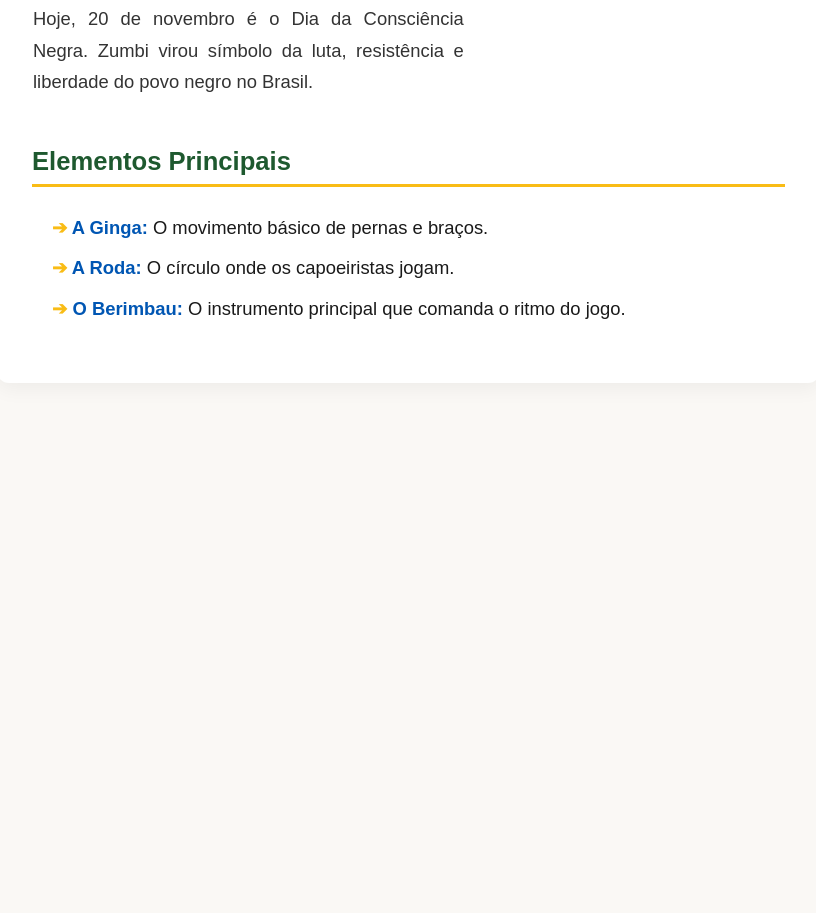
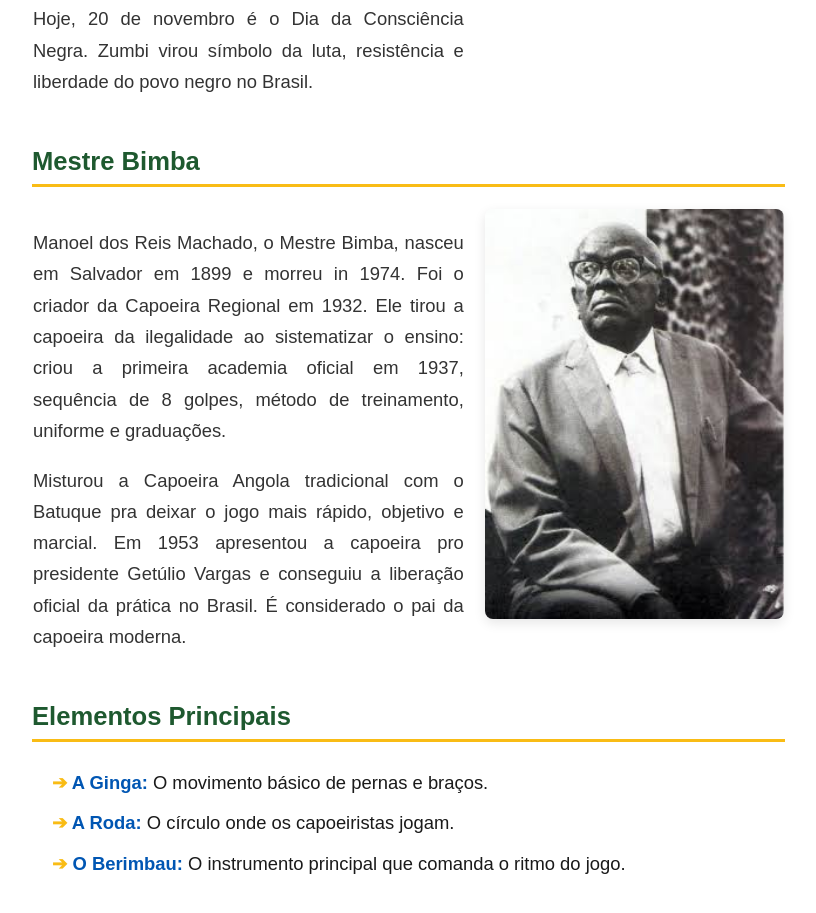
Before and after one commit to cenasOO/Kilombo_Dos_Guerreiros, a plain HTML site: page index.html in a window 1280 px wide. Shown: the part 1540-2453 px from the top of the page, without its empty margins (369-1185 px from the left). Before the commit the page ends 1974 px from the top, so only its background shows below. Drawn offline with Linux system fonts and the light colour scheme.

Commit message:
Update index.html

```diff
--- a/index.html
+++ b/index.html
@@ -121,7 +121,7 @@
             color: #0056b3;
         }
 
-        /* Estrutura lado a lado para o texto de Zumbi e a imagem */
+        /* Estrutura lado a lado para seções com imagens laterais */
         .tabela-secao {
             width: 100%;
             border-collapse: collapse;
@@ -187,6 +187,19 @@
                             </tr>
                         </table>
 
+                        <h2>Mestre Bimba</h2>
+                        <table class="tabela-secao">
+                            <tr>
+                                <td class="coluna-texto-secao">
+                                    <p>Manoel dos Reis Machado, o Mestre Bimba, nasceu em Salvador em 1899 e morreu in 1974. Foi o criador da Capoeira Regional em 1932. Ele tirou a capoeira da ilegalidade ao sistematizar o ensino: criou a primeira academia oficial em 1937, sequência de 8 golpes, método de treinamento, uniforme e graduações.</p>
+                                    <p>Misturou a Capoeira Angola tradicional com o Batuque pra deixar o jogo mais rápido, objetivo e marcial. Em 1953 apresentou a capoeira pro presidente Getúlio Vargas e conseguiu a liberação oficial da prática no Brasil. É considerado o pai da capoeira moderna.</p>
+                                </td>
+                                <td class="coluna-imagem-secao">
+                                    <img src="WhatsApp%20Image%202026-06-09%20at%2018.38.57.jpeg" alt="Mestre Bimba" class="imagem-secao">
+                                </td>
+                            </tr>
+                        </table>
+
                         <h2>Elementos Principais</h2>
                         <ul>
                             <li><strong>A Ginga:</strong> O movimento básico de pernas e braços.</li>
```
